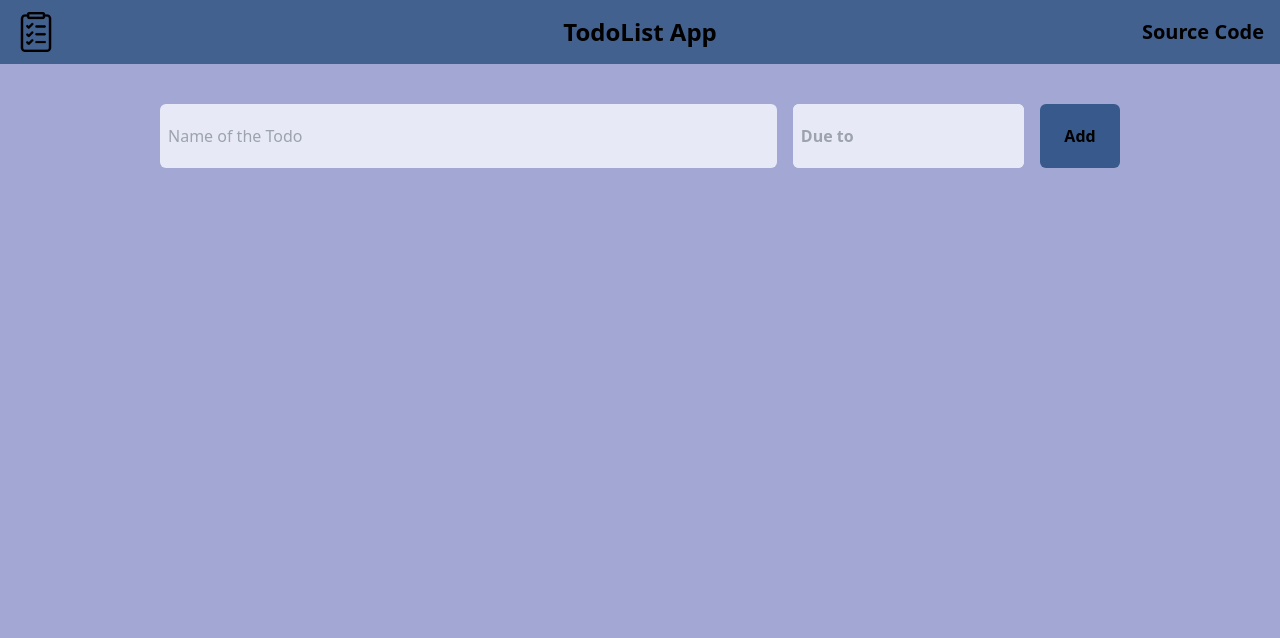
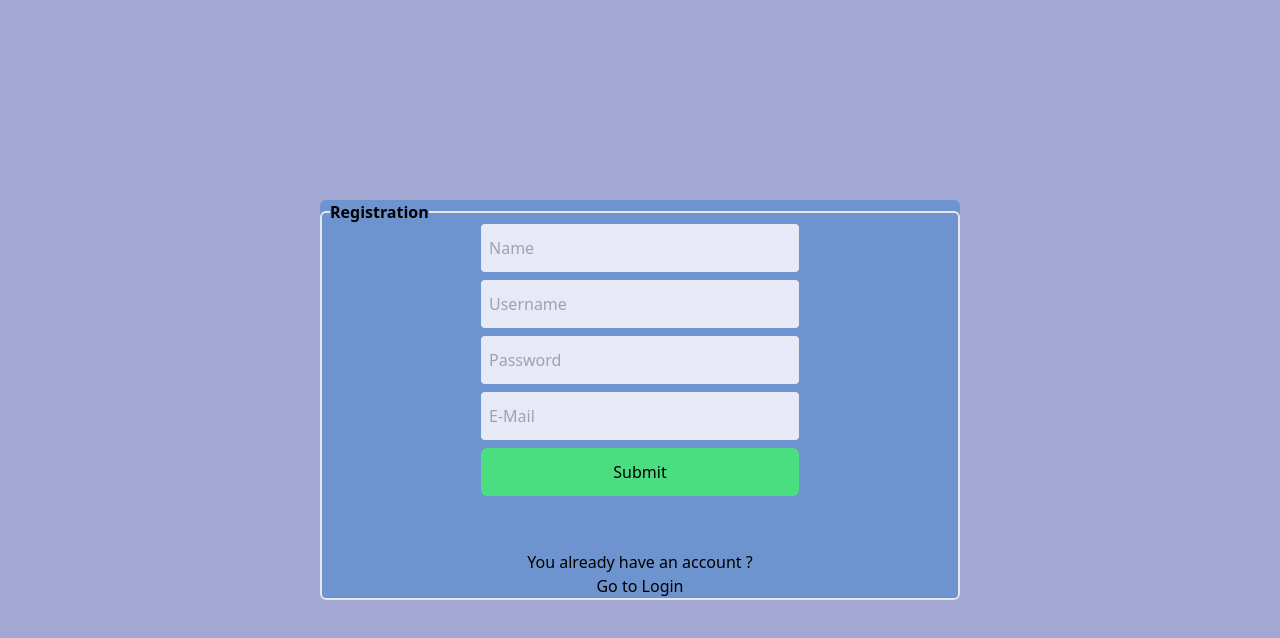
Before and after one commit to NasimNro/TodoList, a React (Vite) app: page / in a window 1280 px wide. Shown: the top 638 px of the page. Built offline with nearby package versions, Linux system fonts and the light colour scheme.

Commit message:
17.10.2023

```diff
--- a/package.json
+++ b/package.json
@@ -11,11 +11,13 @@
   },
   "dependencies": {
     "react": "^18.2.0",
-    "react-dom": "^18.2.0"
+    "react-dom": "^18.2.0",
+    "react-router-dom": "^5.3.4"
   },
   "devDependencies": {
     "@types/react": "^18.2.15",
     "@types/react-dom": "^18.2.7",
+    "@types/react-router-dom": "^5.3.3",
     "@typescript-eslint/eslint-plugin": "^6.0.0",
     "@typescript-eslint/parser": "^6.0.0",
     "@vitejs/plugin-react": "^4.0.3",
--- a/src/App.tsx
+++ b/src/App.tsx
@@ -1,10 +1,12 @@
 import { useEffect, useState } from "react";
 
-import "./App.css";
 import Navbar from "./components/Navbar";
 import Filter from "./components/Filter";
 import Input from "./components/Input";
 import TodoElement from "./components/TodoElement";
+import Registration from "./components/Registration";
+import Login from "./components/Login";
+import {BrowserRouter as Router, Route, Switch} from 'react-router-dom';
 
 function App() {
   // Definiere den initialen Zustand deiner Komponente
@@ -116,9 +118,43 @@ function App() {
     }
   }, []);
 
+    const handleRegistration = (formData: any) => {
+      const { name, Email, username, password } = formData;
+
+      // Assuming you have a registration API endpoint
+      fetch('http://localhost:5000/register', {
+        method: "POST",
+        headers: {
+          "Content-Type": "application/json",
+        },
+        body: JSON.stringify({
+          name,
+          Email,
+          username,
+          password,
+        }),
+      })
+        .then((response) => {
+          if (response.ok) {
+            // Handle successful registration
+            console.log("User registered successfully");
+          } else {
+            // Handle registration error
+            console.error("Error registering user");
+          }
+        })
+        .catch((error) => {
+          // Handle network error
+          console.error("Network error:", error);
+        });
+    };
+
+
   return (
     <>
-      <div className="font-semibold App-container  bg-[#a2a8d3] min-h-screen w-full flex flex-col items-center">
+    <Registration handleSubmit={(e)=> handleRegistration(e)}></Registration>
+
+      {/* <div className="font-semibold App-container  bg-[#a2a8d3] min-h-screen w-full flex flex-col items-center">
         <Navbar />
         <Input
           handleInput={handleInput}
@@ -146,7 +182,7 @@ function App() {
           handleRemove={handleRemove}
           handleEditTodo={handleEditTodo}
         />
-      </div>
+      </div> */}
     </>
   );
 }
--- /dev/null
+++ b/src/components/Login.tsx
@@ -0,0 +1,38 @@
+const Login = () => {
+  return (
+    <div className=" bg-[#a2a8d3] flex items-center h-screen justify-center">
+      <div className="bg-[#6d94cf] h-1/4 flex w-1/2 rounded-md ">
+        <form className="  h-ful w-full">
+          <fieldset className="rounded-md flex flex-col items-center border-2 w-full h-full ">
+            <legend className="ml-2">
+              <b>Login</b>
+            </legend>
+            <div className="flex flex-col w-full h-full items-center jutify-between">
+
+              <input
+                className="h-12 bg-[#e7eaf6] rounded md w-6/12 mb-2 pl-2"
+                placeholder="Username"
+                type="text"
+              />
+              <input
+                className="h-12 bg-[#e7eaf6] rounded md w-6/12 mb-2 pl-2"
+                placeholder="Password"
+                type="text"
+              />
+
+              <button className="h-12 w-6/12 bg-green-400 rounded-md">
+                Login
+              </button>
+            </div>
+            <div className="flex flex-col items-center ">
+              <p>You dont have an account ?</p>
+              <a href="www.google.com">Go to Registration</a>
+            </div>
+          </fieldset>
+        </form>
+      </div>
+    </div>
+  );
+};
+
+export default Login;
--- /dev/null
+++ b/src/components/Registration.tsx
@@ -0,0 +1,77 @@
+import { useState } from "react";
+
+interface props {
+  handleSubmit: (e:any) => void;
+}
+const Registration = ({ handleSubmit }: props) => {
+  const [formData, setFormData] = useState({
+    name: "",
+    Email: "",
+    username: "",
+    password: "",
+  });
+
+  const handleChange = (event: any) => {
+    setFormData({
+      ...formData,
+      [event.target.name]: event.target.value,
+    });
+    console.log(formData);
+  };
+
+  return (
+    <div className=" bg-[#a2a8d3] flex items-center h-screen justify-center">
+      <div className="bg-[#6d94cf] h-1/2 flex w-1/2 rounded-md ">
+          <fieldset className="rounded-md flex flex-col items-center border-2 w-full h-full ">
+            <legend className="ml-2">
+              <b>Registration</b>
+            </legend>
+            <div className="flex flex-col w-full h-full items-center jutify-between">
+              <input
+                className="h-12 bg-[#e7eaf6] rounded md w-6/12 mb-2 pl-2"
+                placeholder="Name"
+                name="name"
+                type="text"
+                onChange={handleChange}
+              />
+              <input
+                className="h-12 bg-[#e7eaf6] rounded md w-6/12 mb-2 pl-2"
+                placeholder="Username"
+                type="text"
+                name="username"
+                onChange={handleChange}
+              />
+              <input
+                className="h-12 bg-[#e7eaf6] rounded md w-6/12 mb-2 pl-2"
+                placeholder="Password"
+                type="text"
+                name="password"
+                onChange={handleChange}
+              />
+              <input
+                className="h-12 bg-[#e7eaf6] rounded md w-6/12 mb-2 pl-2"
+                placeholder="E-Mail"
+                name="Email"
+                type="text"
+                onChange={handleChange}
+              />
+              <button
+                className="h-12 w-6/12 bg-green-400 rounded-md"
+
+                onClick={() => handleSubmit(formData)}
+              >
+                Submit
+              </button>
+            </div>
+            <div className="flex flex-col items-center ">
+              <p>You already have an account ?</p>
+              <a href="www.google.com">Go to Login</a>
+            </div>
+          </fieldset>
+
+      </div>
+    </div>
+  );
+};
+
+export default Registration;
```
Also changed, not shown: src/App.css (deleted), 1 other file (tests, documents, lock files or other folders).
